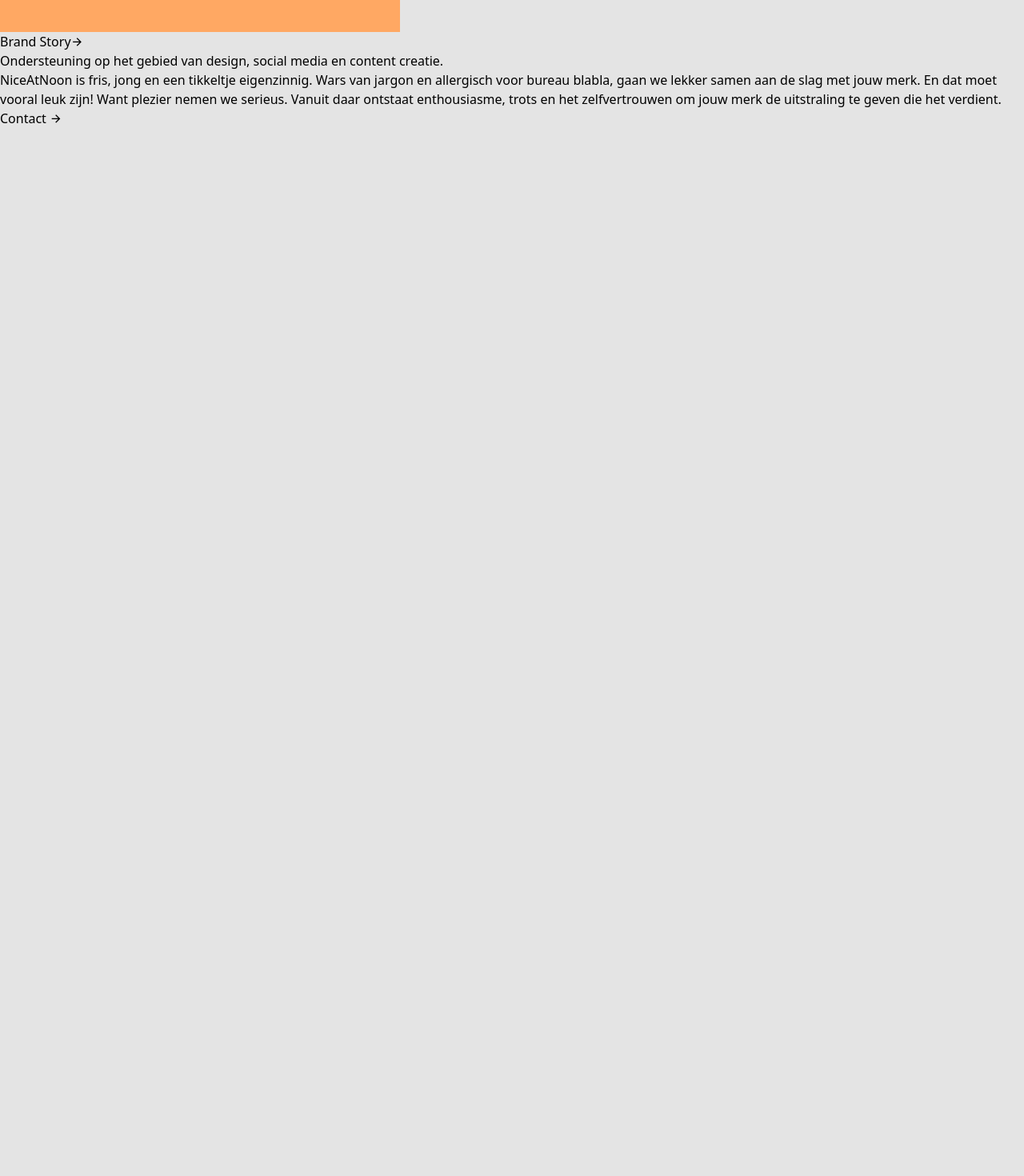
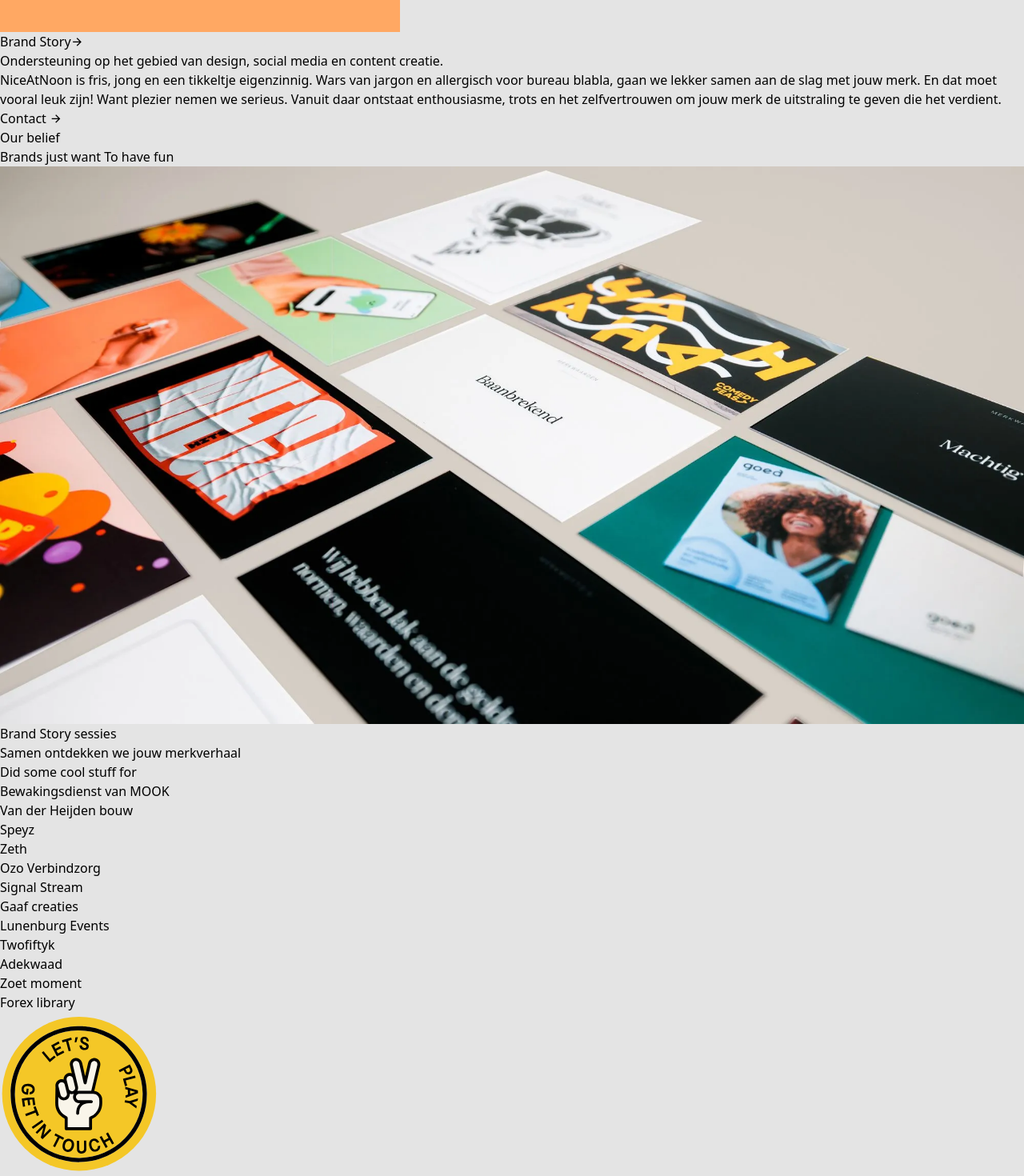
Before and after one commit to hansrajathole/bootcamp, a React (Vite) app in the folder class2/: page / in a window 1280 px wide. Shown: the part 10520-11990 px from the top of the page at 80% size. Before the commit the page ends 10680 px from the top, so only its background shows below. Built offline with nearby package versions, Linux system fonts and the light colour scheme; a web font is replaced by a local one.

Commit message:
SectionSeven done

```diff
--- a/class2/src/App.jsx
+++ b/class2/src/App.jsx
@@ -5,6 +5,7 @@
 import SectionFour from "./component/SectionFour.jsx";
 import SectionFive from "./component/SectionFive.jsx";
 import SectionSix from "./component/SectionSix.jsx";
+import SectionSeven from "./component/SectionSeven.jsx";
 
 export default function App() {
   return (
@@ -16,6 +17,7 @@
       <SectionFour/>
       <SectionFive/>
       <SectionSix/>
+      <SectionSeven/>
     </div>
   );
 }
--- /dev/null
+++ b/class2/src/component/SectionSeven.jsx
@@ -0,0 +1,51 @@
+import React from 'react'
+import image1 from '../assets/S-7-image.webp'
+import circle from '../assets/circle.svg'
+
+const SectionSeven = () => {
+  return (
+    <div className='px-12 bg-white pb-10'>
+        <div className='flex flex-col justify-center items-center text-center'>
+            <p className='font-semibold'>Our belief</p>
+            <h1 className='text-9xl font-bold uppercase pt-8'>Brands just want To have fun</h1>
+        </div>
+        <div className='mt-[4em]'>
+            <img src={image1} alt="" className='rounded-[8em]'/>
+        </div>
+        <div className='flex gap-6 items-center mt-5 opacity-50'>
+            <h2 className='text-white bg-black opacity-45 p-2 px-3 rounded-[2em]'>Brand Story sessies</h2>
+            <h2 className='font-semibold'>Samen ontdekken we jouw merkverhaal</h2>
+        </div>
+        <div className='mt-40 w-[100%]'>
+            <div className="top w-[100%] border-b-2 border-black">
+                <h1 className='text-3xl font-semibold'>Did some cool stuff for</h1>
+            </div>
+            <div className="middle flex w-[100%] mt-3 uppercase text-xl opacity-40 font-semibold">
+                <div className='w-[35%] leading-10'>
+                    <h1>Bewakingsdienst van MOOK</h1>
+                    <h1>Van der Heijden bouw</h1>
+                    <h1>Speyz</h1>
+                    <h1>Zeth</h1>
+                </div>
+                <div className='w-[35%] leading-10'>
+                    <h1>Ozo Verbindzorg</h1>
+                    <h1>Signal Stream</h1>
+                    <h1>Gaaf creaties</h1>
+                    <h1>Lunenburg Events</h1>
+                </div>
+                <div  className='w-[30%] leading-10'>
+                    <h1>Twofiftyk</h1>
+                    <h1>Adekwaad</h1>
+                    <h1>Zoet moment</h1>
+                    <h1>Forex library</h1>
+                </div>
+            </div>
+            <div className='flex justify-end'>
+                <img src={circle} alt="" />
+            </div>
+        </div>
+    </div>
+  )
+}
+
+export default SectionSeven
--- a/class2/src/component/SectionSix.jsx
+++ b/class2/src/component/SectionSix.jsx
@@ -21,15 +21,15 @@
         </div>
       </div>
       <div className="middle mt-9 flex gap-4">
-        <div className="card h-[500px] w-[25%]">
-          <div className="top h-[60%]  overflow-hidden">
+        <div className="group card h-[500px] w-[25%]">
+          <div className="group top h-[60%]  overflow-hidden">
             <img
               src={card1}
               alt=""
-              className="object-cover rounded-tl-[2em] rounded-tr-[2em] h-[100%] w-[100%]"
+              className="object-cover rounded-tl-[2em] group-hover:rounded-[5em]  ease-in duration-200 rounded-tr-[2em] h-[100%] w-[100%]"
             />
           </div>
-          <div className="bottom h-[40%] p-8 flex flex-col justify-between bg-purple-400 rounded-bl-[2em] rounded-br-[2em]  text-white">
+          <div className="group group-hover:rounded-[5em] ease-in duration-200 bottom h-[40%] p-8 flex flex-col justify-between bg-[#AA81B7] rounded-bl-[2em] rounded-br-[2em]  text-white">
             <div className="flex justify-between">
               <button className="text-2xl font-semibold">Brand Story</button>
               <i class="ri-arrow-right-line ml-3"></i>
@@ -40,15 +40,15 @@
             </p>
           </div>
         </div>
-        <div className="card h-[500px] w-[25%]">
-          <div className="top h-[60%]  overflow-hidden">
+        <div className="group card h-[500px] w-[25%]">
+          <div className="group top h-[60%]  overflow-hidden">
             <img
               src={card2}
               alt=""
-              className="object-cover rounded-tl-[2em] rounded-tr-[2em] h-[100%] w-[100%]"
+              className="group-hover:rounded-[5em] ease-in duration-200 object-cover rounded-tl-[2em] rounded-tr-[2em] h-[100%] w-[100%]"
             />
           </div>
-          <div className="bottom h-[40%] p-8 flex flex-col justify-between bg-zinc-950 rounded-bl-[2em] rounded-br-[2em]  text-white">
+          <div className="group group-hover:rounded-[5em] ease-in duration-200 bottom h-[40%] p-8 flex flex-col justify-between bg-[#10100F] rounded-bl-[2em] rounded-br-[2em]  text-white">
             <div className="flex justify-between">
               <button className="text-2xl font-semibold">Brand Story</button>
               <i class="ri-arrow-right-line ml-3"></i>
@@ -59,15 +59,15 @@
             </p>
           </div>
         </div>
-        <div className="card h-[500px] w-[25%]">
-          <div className="top h-[60%]  overflow-hidden">
+        <div className="group card h-[500px] w-[25%]">
+          <div className="group top h-[60%]  overflow-hidden">
             <img
               src={card3}
               alt=""
-              className="object-cover rounded-tl-[2em] rounded-tr-[2em] h-[100%] w-[100%]"
+              className="group-hover:rounded-[5em] ease-in duration-200 object-cover rounded-tl-[2em] rounded-tr-[2em] h-[100%] w-[100%]"
             />
           </div>
-          <div className="bottom h-[40%] p-8 flex flex-col justify-between bg-green-400 rounded-bl-[2em] rounded-br-[2em]  text-white">
+          <div className="group group-hover:rounded-[5em] ease-in duration-200 bottom h-[40%] p-8 flex flex-col justify-between bg-[#36A96A] rounded-bl-[2em] rounded-br-[2em]  text-white">
             <div className="flex justify-between">
               <button className="text-2xl font-semibold">Brand Story</button>
               <i class="ri-arrow-right-line ml-3"></i>
@@ -78,15 +78,15 @@
             </p>
           </div>
         </div>
-        <div className="card h-[500px] w-[25%]">
-          <div className="top h-[60%] group-hover:rounded-[5em] overflow-hidden">
+        <div className="group card h-[500px] w-[25%]">
+          <div className="group top h-[60%]  overflow-hidden">
             <img
               src={card4}
               alt=""
-              className="object-cover rounded-tl-[2em] rounded-tr-[2em] h-[100%] w-[100%]"
+              className="group-hover:rounded-[5em] ease-in duration-200 object-cover rounded-tl-[2em] rounded-tr-[2em] h-[100%] w-[100%]"
             />
           </div>
-          <div className="bottom h-[40%]  p-8 flex flex-col justify-between bg-orange-400 rounded-bl-[2em] rounded-br-[2em]  text-white">
+          <div className="group group-hover:rounded-[5em] ease-in duration-200 bottom h-[40%]  p-8 flex flex-col justify-between bg-[#FA8A58] rounded-bl-[2em] rounded-br-[2em]  text-white">
             <div className="flex justify-between">
               <button className="text-2xl font-semibold">Brand Story</button>
               <i class="ri-arrow-right-line ml-3"></i>
```
Also changed, not shown: class2/src/assets/S-7-image.webp (added), class2/src/assets/circle.svg (added).
